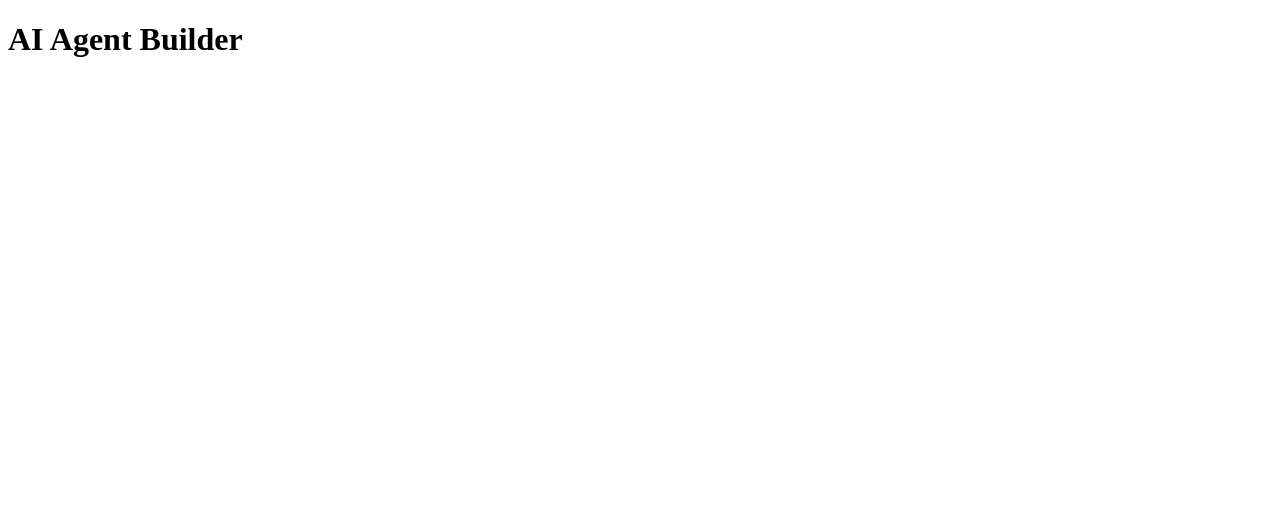
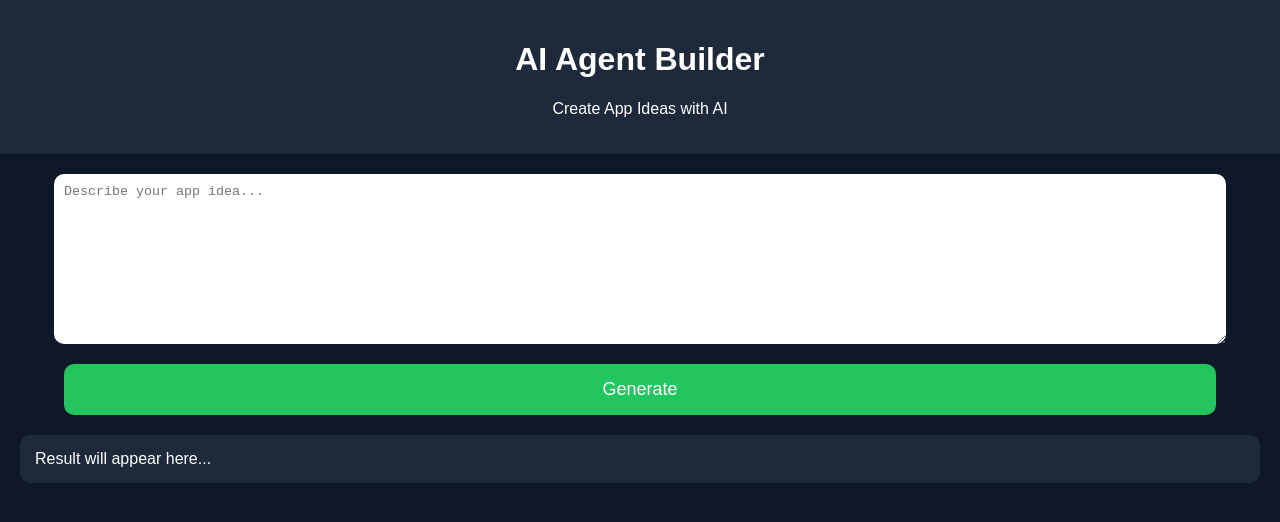
Before and after one commit to surendraqwer41-cloud/ai-agent-builder-v2, a website: page index.html in a window 1280 px wide. Drawn offline with Linux system fonts and the light colour scheme.

Commit message:
Update index.html

```diff
--- a/index.html
+++ b/index.html
@@ -1,11 +1,88 @@
 <!DOCTYPE html>
-<html lang="en">
+<html>
 <head>
-    <meta charset="UTF-8" />
-    <meta name="viewport" content="width=device-width, initial-scale=1.0" />
+<meta charset="UTF-8">
+<meta name="viewport" content="width=device-width, initial-scale=1.0">
 <title>AI Agent Builder</title>
+
+<style>
+body{
+    margin:0;
+    background:#0f172a;
+    color:white;
+    font-family:Arial;
+}
+
+.header{
+    text-align:center;
+    padding:20px;
+    background:#1e293b;
+}
+
+textarea{
+    width:90%;
+    height:150px;
+    margin:20px auto;
+    display:block;
+    border:none;
+    border-radius:10px;
+    padding:10px;
+}
+
+button{
+    width:90%;
+    display:block;
+    margin:auto;
+    padding:15px;
+    background:#22c55e;
+    color:white;
+    border:none;
+    border-radius:10px;
+    font-size:18px;
+}
+
+#result{
+    margin:20px;
+    padding:15px;
+    background:#1e293b;
+    border-radius:10px;
+}
+</style>
 </head>
+
 <body>
+
+<div class="header">
 <h1>AI Agent Builder</h1>
+<p>Create App Ideas with AI</p>
+</div>
+
+<textarea id="prompt"
+placeholder="Describe your app idea..."></textarea>
+
+<button onclick="generate()">
+Generate
+</button>
+
+<div id="result">
+Result will appear here...
+</div>
+
+<script>
+function generate(){
+ let text =
+ document.getElementById("prompt").value;
+
+ document.getElementById("result").innerHTML =
+ `
+ <h3>Generated App Plan</h3>
+ <p><b>Idea:</b> ${text}</p>
+ <p>UI Design ✔</p>
+ <p>Database ✔</p>
+ <p>APK Build Ready ✔</p>
+ `;
+}
+</script>
+
 </body>
 </html>
```
Lines whose indentation alone changed are shown as unchanged.
